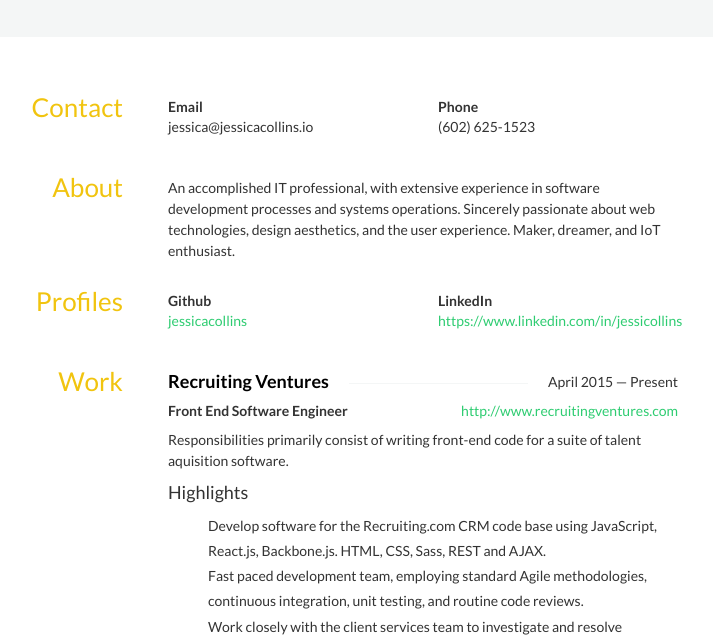
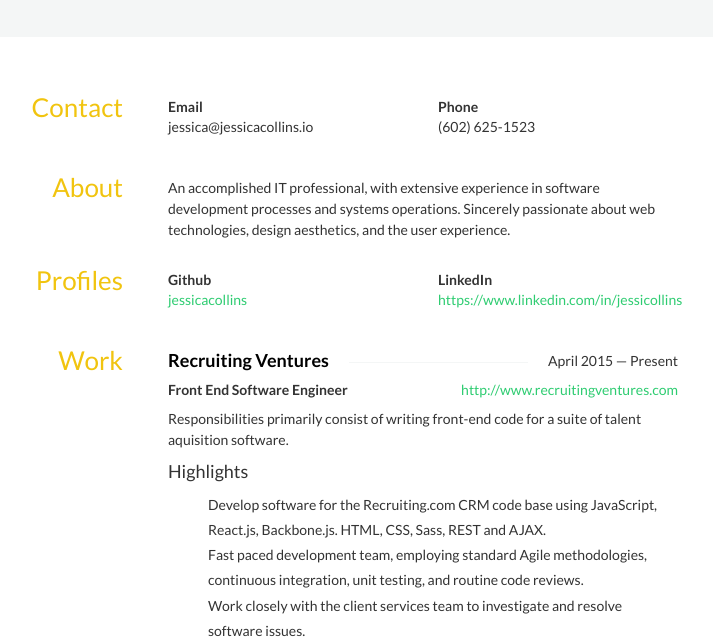
Before and after one commit to jessicacollins/jessicacollins.io, a plain HTML site: page index.html in a window 1280 px wide. Shown: the part 149-789 px from the top of the page, without its empty margins (307-1020 px from the left). Drawn offline with nearby package versions, Linux system fonts and the light colour scheme; some icons are missing.

Commit message:
Update index.html

```diff
--- a/index.html
+++ b/index.html
@@ -230,7 +230,7 @@ h4 span:first-child {
 			<h3>About</h3>
 		</aside>
 		<div class="col-sm-9">
-			<p>An accomplished IT professional, with extensive experience in software development processes and systems operations. Sincerely passionate about web technologies, design aesthetics, and the user experience. Maker, dreamer, and IoT enthusiast.</p>
+			<p>An accomplished IT professional, with extensive experience in software development processes and systems operations. Sincerely passionate about web technologies, design aesthetics, and the user experience.</p>
 		</div>
 	</section>
 	<section id="profiles" class="row">
```
